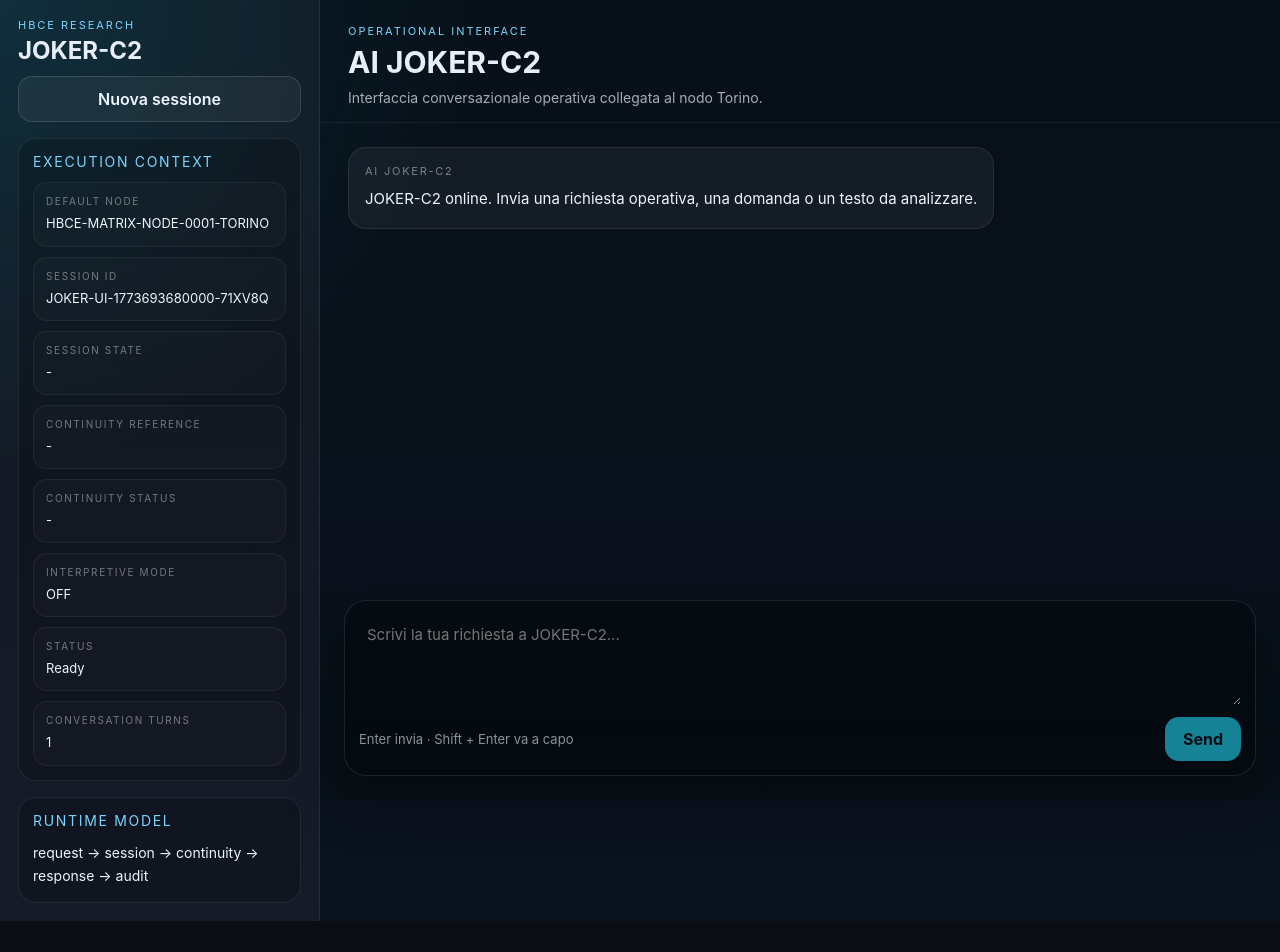
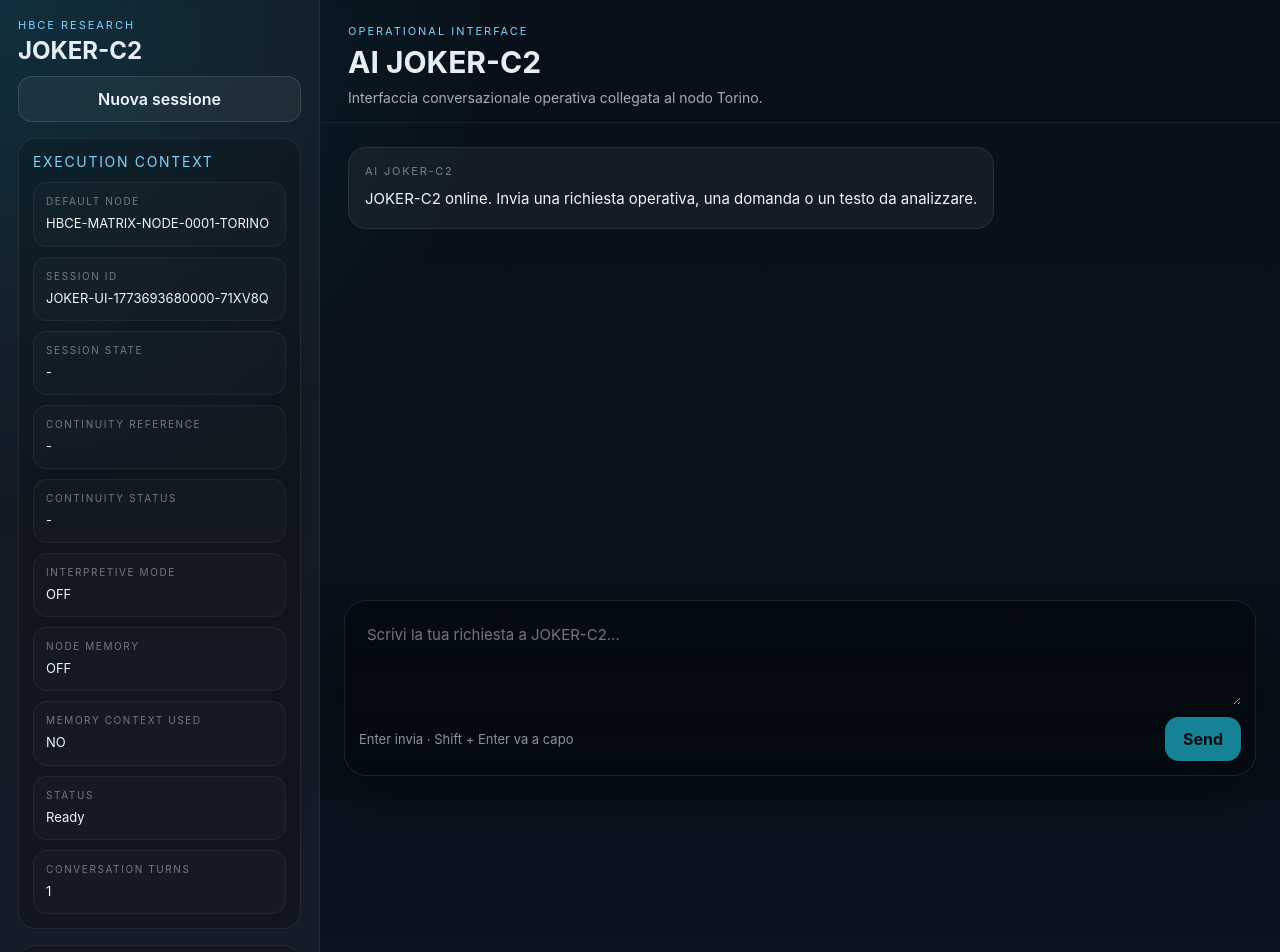
Before and after one commit to manuelcoletta1-source/hbce-ai-joker-c2, a Next.js app: page /interface in a window 1280 px wide. Shown: the top 952 px of the page. Before the commit the page ends 921 px from the top, so only its background shows below. Built offline with nearby package versions, Linux system fonts and the light colour scheme.

Commit message:
feat(interface-memory): expose Joker-C2 node memory status and context usage in the operational sidebar

```diff
--- a/app/interface/page.tsx
+++ b/app/interface/page.tsx
@@ -19,6 +19,10 @@ type ApiResponse = {
     url?: string;
   }>;
   interpretive_mode?: boolean;
+  memory?: {
+    enabled?: boolean;
+    context_used?: boolean;
+  };
   node_runtime?: {
     session_id?: string;
     session_state?: string;
@@ -28,7 +32,7 @@ type ApiResponse = {
   };
 };
 
-const STORAGE_KEY = "hbce-joker-c2-interface-v3";
+const STORAGE_KEY = "hbce-joker-c2-interface-v4";
 const DEFAULT_NODE = "HBCE-MATRIX-NODE-0001-TORINO";
 
 function makeId() {
@@ -127,6 +131,8 @@ export default function InterfacePage() {
   const [continuityReference, setContinuityReference] = useState("-");
   const [continuityStatus, setContinuityStatus] = useState("-");
   const [interpretiveMode, setInterpretiveMode] = useState("OFF");
+  const [memoryEnabled, setMemoryEnabled] = useState("OFF");
+  const [memoryContextUsed, setMemoryContextUsed] = useState("NO");
 
   const scrollRef = useRef<HTMLDivElement | null>(null);
   const textareaRef = useRef<HTMLTextAreaElement | null>(null);
@@ -173,6 +179,8 @@ export default function InterfacePage() {
     setContinuityReference("-");
     setContinuityStatus("-");
     setInterpretiveMode("OFF");
+    setMemoryEnabled("OFF");
+    setMemoryContextUsed("NO");
     localStorage.removeItem(STORAGE_KEY);
     textareaRef.current?.focus();
   }
@@ -238,6 +246,8 @@ export default function InterfacePage() {
       );
       setContinuityStatus(data.node_runtime?.continuity_status || "-");
       setInterpretiveMode(data.interpretive_mode ? "ON" : "OFF");
+      setMemoryEnabled(data.memory?.enabled ? "ON" : "OFF");
+      setMemoryContextUsed(data.memory?.context_used ? "YES" : "NO");
     } catch (error) {
       setMessages((prev) => [
         ...prev,
@@ -307,6 +317,16 @@ export default function InterfacePage() {
               </div>
 
               <div style={styles.metaItem}>
+                <div style={styles.metaLabel}>Node Memory</div>
+                <div style={styles.metaValue}>{memoryEnabled}</div>
+              </div>
+
+              <div style={styles.metaItem}>
+                <div style={styles.metaLabel}>Memory Context Used</div>
+                <div style={styles.metaValue}>{memoryContextUsed}</div>
+              </div>
+
+              <div style={styles.metaItem}>
                 <div style={styles.metaLabel}>Status</div>
                 <div style={styles.metaValue}>{sending ? "Sending..." : status}</div>
               </div>
@@ -321,7 +341,7 @@ export default function InterfacePage() {
           <section style={styles.sidebarCard}>
             <div style={styles.cardTitle}>Runtime Model</div>
             <div style={styles.infoText}>
-              request → session → continuity → response → audit
+              request → session → continuity → memory → response → audit
             </div>
           </section>
         </aside>
```
